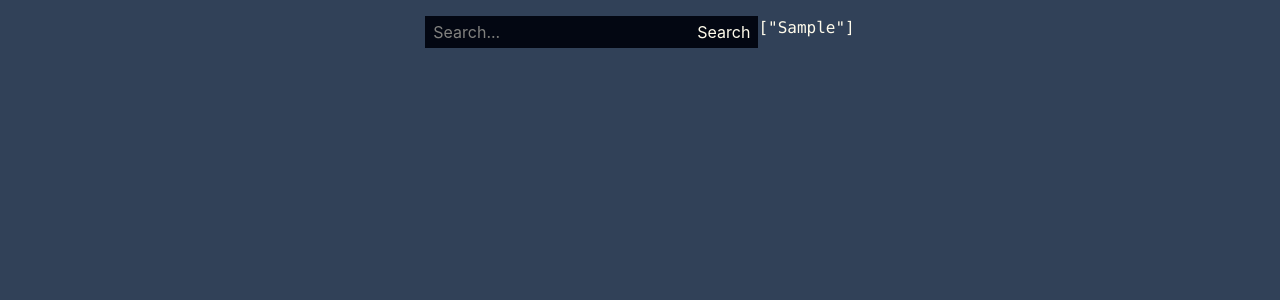
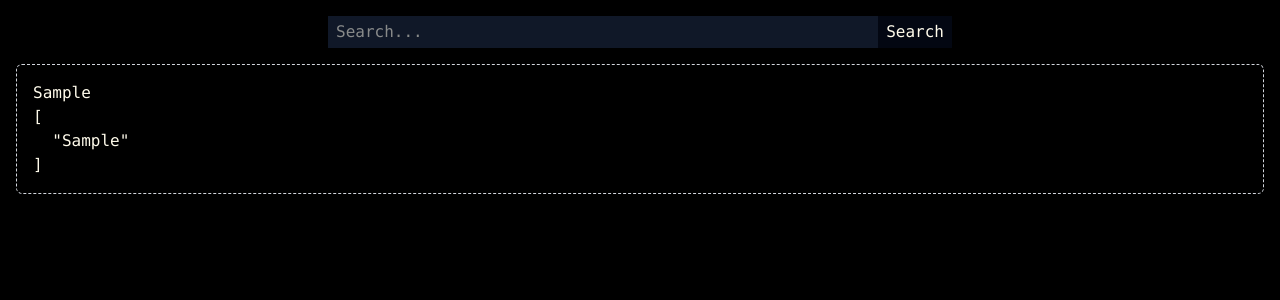
Before and after one commit to tryproxy/NASA-IMAGES, a React (Vite) app: page / in a window 1280 px wide. Both pictures are taken after typing "Sample" into the empty fields and a click on the button "Search". Shown: the top 300 px of the page. Built offline with nearby package versions, Linux system fonts and the light colour scheme.

Commit message:
feat: add searchfield component

```diff
--- a/src/components/App.tsx
+++ b/src/components/App.tsx
@@ -1,11 +1,62 @@
 import React from 'react';
 import { SearchField } from './SearchField';
+import { SearchResults } from './SearchResults';
+import { LOCAL_STORAGE_KEY } from '../constannts';
 
-class App extends React.Component {
+type Props = Record<string, never>;
+type State = { input: string; inputHistory: string[] };
+
+class App extends React.Component<Props, State> {
+  constructor(props: Props) {
+    super(props);
+    this.state = {
+      input: '',
+      inputHistory: [],
+    };
+  }
+
+  componentDidMount(): void {
+    this.loadHistory();
+  }
+
+  loadHistory = () => {
+    const searchHistory = localStorage.getItem(LOCAL_STORAGE_KEY);
+    if (searchHistory) {
+      try {
+        const parsedSearchHistory = JSON.parse(searchHistory) as string[];
+        console.log(parsedSearchHistory, 'SEARCH HISTORY');
+        this.setState({ inputHistory: parsedSearchHistory });
+      } catch (e) {
+        if (e instanceof Error) {
+          throw e.message;
+        }
+      }
+    }
+  };
+
+  saveHistory = (query: string) => {
+    this.setState(
+      (prev) => ({
+        inputHistory: [...prev.inputHistory, query.trim()],
+      }),
+      () =>
+        localStorage.setItem(
+          LOCAL_STORAGE_KEY,
+          JSON.stringify(this.state.inputHistory)
+        )
+    );
+  };
+
+  handleSearch = (searchInput: string) => {
+    this.saveHistory(searchInput);
+    // this.setState({ input: '' });
+  };
+
   render() {
     return (
-      <div className="flex h-screen w-screen flex-col items-center bg-slate-700 p-4 text-amber-50">
-        <SearchField />
+      <div className="flex h-screen w-screen flex-col items-center gap-4 bg-black p-4 font-mono text-amber-50">
+        <SearchField onSearch={this.handleSearch} />
+        <SearchResults searchResults={this.state.inputHistory} />
       </div>
     );
   }
--- a/src/components/SearchField.tsx
+++ b/src/components/SearchField.tsx
@@ -1,14 +1,19 @@
 import React from 'react';
-import { LOCAL_STORAGE_KEY } from '../constannts';
 
-type Props = Record<string, unknown>;
-type State = { input: string; inputHistory: string[] };
+type Props = {
+  onSearch: (input: string) => void;
+};
+type State = {
+  input: string;
+  inputHistory: string[];
+};
 
 export class SearchField extends React.Component<Props, State> {
   private inputRef = React.createRef<HTMLInputElement>();
-
+  onSearch = this.props.onSearch;
   constructor(props: Props) {
     super(props);
+    this.onSearch = this.onSearch.bind(this);
     this.state = {
       input: '',
       inputHistory: [],
@@ -20,40 +25,12 @@ export class SearchField extends React.Component<Props, State> {
       this.inputRef.current.focus();
     }
     window.addEventListener('focus', this.handleInputAutoFocus);
-    this.loadHistory();
+    // this.loadHistory();
   }
 
   componentWillUnmount(): void {
     window.removeEventListener('focus', this.handleInputAutoFocus);
   }
-
-  loadHistory = () => {
-    const searchHistory = localStorage.getItem(LOCAL_STORAGE_KEY);
-    if (searchHistory) {
-      try {
-        const parsedSearchHistory = JSON.parse(searchHistory) as string[];
-        console.log(parsedSearchHistory, 'SEARCH HISTORY');
-        this.setState({ inputHistory: parsedSearchHistory });
-      } catch (e) {
-        if (e instanceof Error) {
-          throw e.message;
-        }
-      }
-    }
-  };
-
-  saveHistory = (query: string) => {
-    this.setState(
-      (prev) => ({
-        inputHistory: [...prev.inputHistory, query.trim()],
-      }),
-      () =>
-        localStorage.setItem(
-          LOCAL_STORAGE_KEY,
-          JSON.stringify(this.state.inputHistory)
-        )
-    );
-  };
 
   handleInputChange = (e: React.ChangeEvent<HTMLInputElement>) =>
     this.setState({ input: e.target.value });
@@ -61,14 +38,14 @@ export class SearchField extends React.Component<Props, State> {
   handleInputKeyDown = (e: React.KeyboardEvent<HTMLInputElement>) => {
     if (e.key === 'Enter') {
       console.log('dispatch SEARCH_QUERY');
-      this.saveHistory(this.state.input);
+      this.onSearch(this.state.input);
       this.setState({ input: '' });
     }
   };
 
   handleInputClick = () => {
     console.log('dispatch SEARCH_ITEM');
-    this.saveHistory(this.state.input);
+    this.onSearch(this.state.input);
     this.setState({ input: '' });
   };
 
@@ -80,10 +57,10 @@ export class SearchField extends React.Component<Props, State> {
 
   render() {
     return (
-      <div className="flex">
+      <div className="flex min-w-1/2">
         <input
           ref={this.inputRef}
-          className="w-full border-amber-50 bg-gray-950 px-2 py-1 focus:border-transparent focus:outline-none"
+          className="w-full border-amber-50 bg-gray-900 px-2 py-1 focus:border-transparent focus:outline-none"
           type="text"
           placeholder="Search..."
           value={this.state.input}
@@ -91,13 +68,11 @@ export class SearchField extends React.Component<Props, State> {
           onKeyDown={this.handleInputKeyDown}
         />
         <button
-          className="cursor-pointer bg-gray-950 px-2 py-1 hover:bg-gray-900"
+          className="cursor-pointer bg-gray-950 px-2 py-1 hover:bg-gray-800"
           onClick={this.handleInputClick}
         >
           Search
         </button>
-
-        <pre>{JSON.stringify(this.state.inputHistory)}</pre>
       </div>
     );
   }
--- /dev/null
+++ b/src/components/SearchResults.tsx
@@ -0,0 +1,25 @@
+import React from 'react';
+
+type Props = {
+  searchResults: string[];
+};
+
+export class SearchResults extends React.Component<Props> {
+  constructor(props: Props) {
+    super(props);
+    this.state = {};
+  }
+
+  render() {
+    return (
+      <div className="min-w-full rounded-md border border-dashed border-gray-300 p-4">
+        <ul>
+          {this.props.searchResults.map((result, idx) => (
+            <li key={idx}>{result}</li>
+          ))}
+        </ul>
+        <pre>{JSON.stringify(this.props.searchResults, null, 2)}</pre>
+      </div>
+    );
+  }
+}
```
